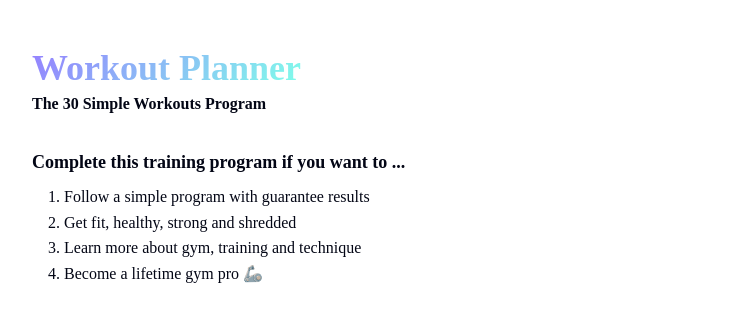
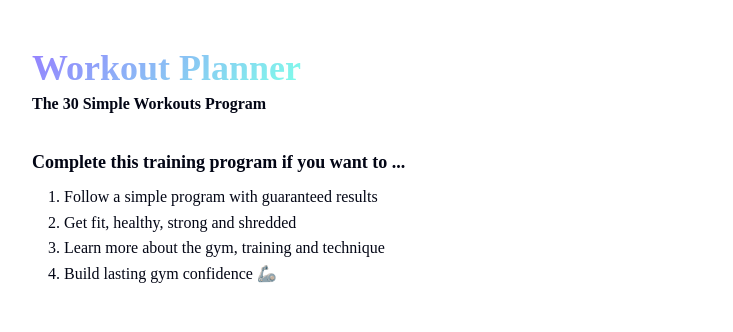
Before and after one commit to Babucarr-Badjie/workout-planner, a React (Vite) app: page / in a window 1280 px wide. Shown: the top 332 px of the page, without its empty margins (274-1007 px from the left). Built offline with nearby package versions, Linux system fonts and the light colour scheme; a web font is replaced by a local one.

Commit message:
added context component

```diff
--- a/package.json
+++ b/package.json
@@ -11,7 +11,8 @@
   },
   "dependencies": {
     "react": "^19.0.0",
-    "react-dom": "^19.0.0"
+    "react-dom": "^19.0.0",
+    "react-router-dom": "^7.6.0"
   },
   "devDependencies": {
     "@eslint/js": "^9.22.0",
--- a/src/components/Grid.jsx
+++ b/src/components/Grid.jsx
@@ -20,6 +20,9 @@ export default function Grid() {
   // selectedWorkout state variable
   const [selectedWorkout, setSelectedWorkout] = useState(null);
 
+  // storage key for local storage
+  const storageKey = "workoutPlanner";
+
   // handle save workout function
   function handleSave(index, data) {
     // save to local storage and modify the saved Workouts state variable
@@ -33,7 +36,7 @@ export default function Grid() {
 
     // invoke setter function and write to local storage
     setSavedWorkouts(newObj);
-    localStorage.setItem("workoutPlanner", JSON.stringify(newObj));
+    localStorage.setItem(storageKey, JSON.stringify(newObj));
     setSelectedWorkout(null);
   }
 
@@ -51,8 +54,8 @@ export default function Grid() {
       return;
     }
     let savedData = {};
-    if (localStorage.getItem("workoutPlanner")) {
-      savedData = JSON.parse(localStorage.getItem("workoutPlanner"));
+    if (localStorage.getItem(storageKey)) {
+      savedData = JSON.parse(localStorage.getItem(storageKey));
     }
     setSavedWorkouts(savedData);
   }, []);
--- a/src/components/Hero.jsx
+++ b/src/components/Hero.jsx
@@ -3,10 +3,10 @@ export default function Hero() {
     <>
       <h5>Complete this training program if you want to ...</h5>
       <ol className="benefits-list">
-        <li>Follow a simple program with guarantee results</li>
+        <li>Follow a simple program with guaranteed results</li>
         <li>Get fit, healthy, strong and shredded</li>
-        <li>Learn more about gym, training and technique</li>
-        <li>Become a lifetime gym pro 🦾</li>
+        <li>Learn more about the gym, training and technique</li>
+        <li>Build lasting gym confidence 🦾</li>
       </ol>
 
       {/* rules*/}
```
Also changed, not shown: src/context/AuthContext.jsx (added), 1 other file (tests, documents, lock files or other folders).
